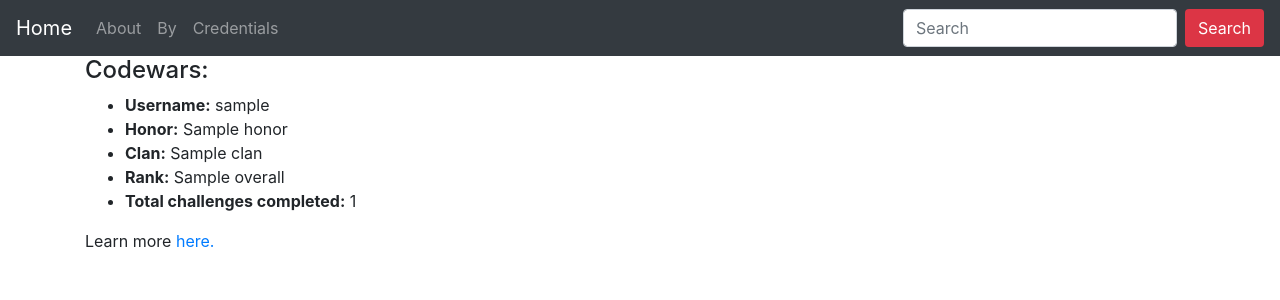
After one commit to aa-ag/blog, a Django app: page /credentials/ in a window 1280 px wide. The commit adds this page. Shown: the top 300 px of the page. Run offline with Django 3.2, Linux system fonts and the light colour scheme; a database or web service that is not in the repository returns one stand-in record (values such as "Sample title"); data that the repository does not hold is empty.

Commit message:
consuming Codewars' REST API for credentials page

```diff
--- a/aaronsblog/urls.py
+++ b/aaronsblog/urls.py
@@ -12,4 +12,5 @@
     path('search/', posts.views.search, name='search'),
     path('about/', sitepages.views.about, name='about'),
     path('by/', sitepages.views.by, name='by'),
+    path('credentials/', sitepages.views.credentials, name='credentials'),
 ] + static(settings.MEDIA_URL, document_root=settings.MEDIA_ROOT)
--- a/posts/templates/posts/base.html
+++ b/posts/templates/posts/base.html
@@ -24,6 +24,9 @@
 					<li class="nav-item">
 							<a class="nav-link" href="{% url 'by' %}">By</a>
 					</li>
+					<li class="nav-item">
+						<a class="nav-link" href="{% url 'credentials' %}">Credentials</a>
+					</li>
 				</ul>
 				<form class="form-inline my-2 my-lg-0" required action="{% url 'search' %}" method="GET">
 					<input class="form-control mr-sm-2" type="text" name="search" placeholder="Search" aria-label="Search">
--- /dev/null
+++ b/sitepages/templates/credentials.html
@@ -0,0 +1,18 @@
+{% extends 'posts/base.html' %}
+
+{% block content %}
+
+<div class="container">
+    <h4>Codewars:</h4>
+    <ul>
+        <li><b>Username:</b> {{ username }}</li>
+        <li><b>Honor:</b> {{ honor }}</li>
+        <li><b>Clan:</b> {{ clan }}</li>
+        <li><b>Rank:</b> {{ rank }}</li>
+        <li><b>Total challenges completed:</b> {{ total_completed }}</li>
+    </ul>
+
+    Learn more <a href="https://www.codewars.com/users/aa-ag">here.</a>
+</div>
+
+{% endblock %}
--- a/sitepages/views.py
+++ b/sitepages/views.py
@@ -1,7 +1,30 @@
 from django.shortcuts import render, get_object_or_404, HttpResponse
+import requests
 
 def about(request):
+    """
+    Render about page
+    """
     return render(request, 'about.html')
 
 def by(request):
+    """
+    Render by page
+    """
     return render(request, 'by.html')
+
+def credentials(request):
+    """
+    Render credentials page consuming Codewars' API
+    """
+
+    data = requests.get('https://www.codewars.com/api/v1/users/aa-ag').json()
+
+    username = data['username']
+    honor = data['honor']
+    clan = data['clan']
+    rank = data['ranks']['overall']['name']
+    total_completed = data['codeChallenges']['totalCompleted']
+
+    context = {'username':username, 'honor':honor, 'clan':clan, 'rank':rank, 'total_completed':total_completed}
+    return render(request, 'credentials.html', context)
```
